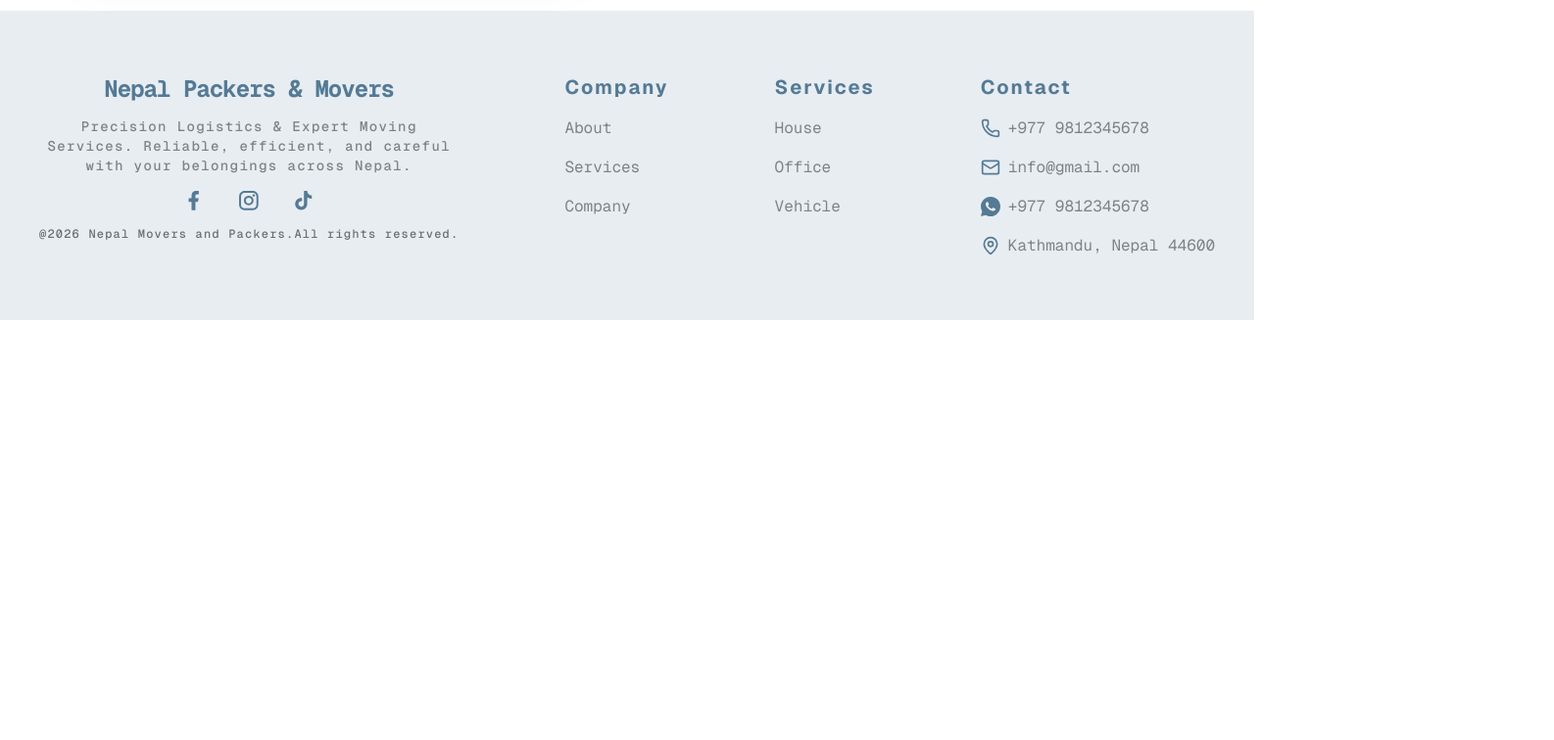
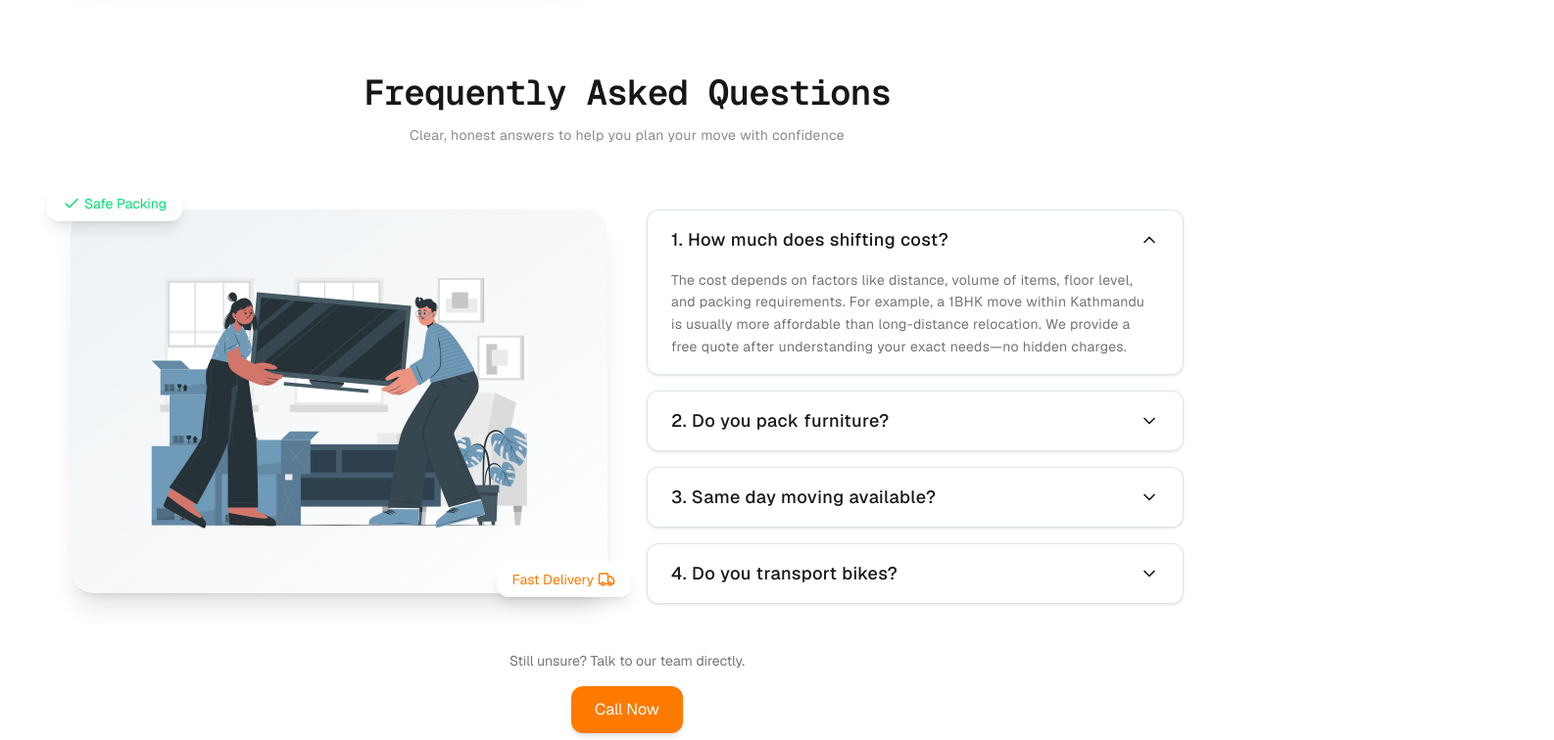
Before and after one commit to bipanabam/packers-and-movers, a Next.js app: page / in a window 1280 px wide. Shown: the part 4560-5316 px from the top of the page at 98% size, 1586 px wide, since content can reach past the window. Before the commit the page ends 4887 px from the top, so only its background shows below. Built offline with nearby package versions, Linux system fonts and the light colour scheme.

Commit message:
Add FrequentlyAskedQuestions component and integrate it into Home page; add faq data and moving illustration svg

```diff
--- a/app/page.tsx
+++ b/app/page.tsx
@@ -1,5 +1,6 @@
 import AreasWeServe from "@/components/AreasWeServe";
 import CustomerReview from "@/components/CustomerReview";
+import FrequentlyAskedQuestions from "@/components/FrequentlyAskedQuestions";
 import Hero from "@/components/Hero";
 import HowItWorks from "@/components/HowItWorks";
 import InstantQuoteForm from "@/components/InstantQuoteForm";
@@ -81,6 +82,7 @@ export default function Home() {
       <AreasWeServe />
       {/* Customer Review */}
       <CustomerReview />
+      <FrequentlyAskedQuestions />
     </div>
   );
 }
--- /dev/null
+++ b/components/FrequentlyAskedQuestions.tsx
@@ -0,0 +1,105 @@
+"use client";
+
+import { useState } from "react";
+import { faq } from "@/constants/faq";
+import { ChevronDown, Truck, Check } from "lucide-react";
+
+const FrequentlyAskedQuestions = () => {
+    const [activeIndex, setActiveIndex] = useState<number | null>(0);
+
+    const toggle = (index: number) => {
+        setActiveIndex(prev => (prev === index ? null : index));
+    };
+  return (
+    <section
+     id="frequently-asked-questions"
+     className="w-full max-w-7xl mx-auto px-4 md:px-8 py-16"
+     aria-label="Frequently Asked Questions about house and office shifting in Kathmandu"
+    >
+        {/* Heading */}
+        <div className="text-center mb-16">
+            <h2 className="font-semibold font-inter text-3xl md:text-4xl tracking-tight text-foreground">
+            Frequently Asked Questions
+            </h2>
+            <p className="mt-3 text-sm text-foreground/50 font-sans tracking-wide max-w-md mx-auto leading-relaxed">
+            Clear, honest answers to help you plan your move with confidence
+            </p>
+        </div>
+        <div className="grid md:grid-cols-2 gap-10 items-start">
+            {/* Illustration Side */}
+            <div className="relative">
+                <div className="bg-linear-to-br from-primary/10 to-transparent rounded-3xl p-10 shadow-xl">
+                    <img
+                    src="/illustrations/moving.svg"
+                    alt="Moving illustration"
+                    className="w-full h-auto hover:scale-105 transition-transform duration-700"
+                    />
+                </div>
+
+                {/* Floating cards */}
+                <div className="absolute -top-6 -left-6 bg-white shadow-lg rounded-xl px-4 py-2 text-sm text-green-400">
+                    <div className="flex gap-1 items-center text-sm text-green-400">
+                        <Check size={18} />
+                        Safe Packing
+                    </div>
+                </div>
+                <div className="absolute -bottom-1 -right-6 bg-white shadow-lg rounded-xl px-4 py-2">
+                    <div className="flex gap-1 items-center text-sm text-secondary">
+                        Fast Delivery
+                        <Truck size={18} />
+                    </div>
+                </div>
+            </div>
+            {/* FAQ */}
+            <ul className="flex flex-col gap-4 text-foreground items-center">
+                {faq.map((item, i) => {
+                    const isOpen = activeIndex === i;
+                    return (
+                    <li
+                    key={item.id}
+                    className="border border-primary/20 rounded-xl overflow-hidden bg-white/60 backdrop-blur-md shadow-sm"
+                    >
+                        {/* Question */}
+                        <button
+                            onClick={() => toggle(i)}
+                            className="w-full flex items-center justify-between px-6 py-4 text-left text-foreground"
+                        >
+                            <span className="text-base md:text-lg font-medium tracking-wide">
+                            {item.id}. {item.title}
+                            </span>
+
+                            <ChevronDown
+                            size={20}
+                            className={`
+                                "transition-transform duration-300"
+                                ${isOpen && "rotate-180"}`
+                                }
+                            />
+                        </button>
+                        {/* Answer */}
+                        <div
+                            className={`grid transition-all duration-300 ease-in-out ${isOpen ? "grid-rows-[1fr] opacity-100" : "grid-rows-[0fr] opacity-0"}`}
+                        >
+                            <div className="overflow-hidden">
+                                <p className="px-6 pb-4 text-sm text-foreground/60 leading-relaxed tracking-wide">
+                                    {item.description}
+                                </p>
+                            </div>
+                        </div>
+                    </li>
+                )})}
+            </ul>
+        </div>
+        <div className="text-center mt-12">
+            <p className="text-sm text-foreground/60">
+                Still unsure? Talk to our team directly.
+            </p>
+            <button className="mt-4 bg-secondary text-white px-6 py-3 rounded-xl shadow-md hover:scale-105 transition">
+                Call Now
+            </button>
+        </div>
+    </section>
+  )
+}
+
+export default FrequentlyAskedQuestions;
--- /dev/null
+++ b/constants/faq.ts
@@ -0,0 +1,26 @@
+export const faq = [
+  {
+    id: 1,
+    title: "How much does shifting cost?",
+    description:
+      "The cost depends on factors like distance, volume of items, floor level, and packing requirements. For example, a 1BHK move within Kathmandu is usually more affordable than long-distance relocation. We provide a free quote after understanding your exact needs—no hidden charges."
+  },
+  {
+    id: 2,
+    title: "Do you pack furniture?",
+    description:
+      "Yes, we provide complete packing services including furniture, electronics, kitchen items, and fragile goods. Our team uses high-quality packing materials like bubble wrap, foam, and cartons to ensure everything reaches safely."
+  },
+  {
+    id: 3,
+    title: "Same day moving available?",
+    description:
+      "Yes, same-day moving is available depending on slot availability. We recommend booking at least 24 hours in advance for better planning, but we do accommodate urgent requests whenever possible."
+  },
+  {
+    id: 4,
+    title: "Do you transport bikes?",
+    description:
+      "Yes, we safely transport bikes and scooters using secure loading techniques and protective coverings. We ensure your vehicle reaches the destination without scratches or damage."
+  }
+];
```
Also changed, not shown: public/illustrations/moving.svg (added).
